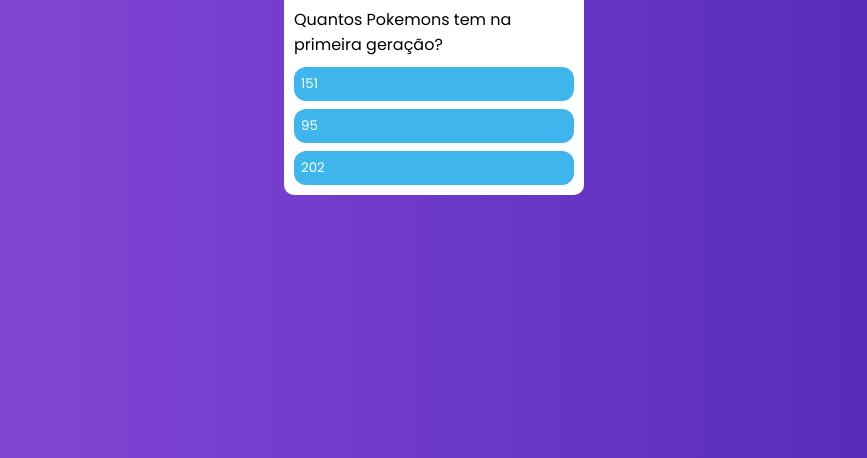
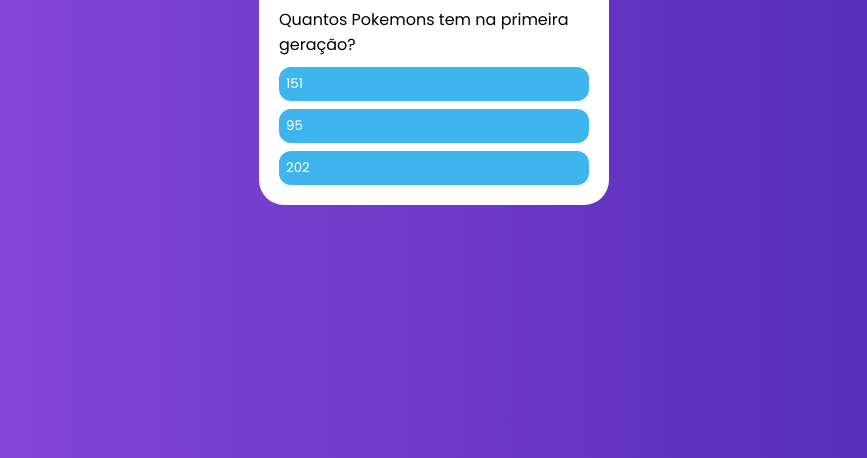
Before and after one commit to joaovxctorr/pokeQuiz-js, a plain HTML site: page index.html in a window 1280 px wide. Shown: the part 342-800 px from the top of the page, without its empty margins (206-1073 px from the left). Drawn offline with Linux system fonts and the light colour scheme.

Commit message:
Update style.css

```diff
--- a/style.css
+++ b/style.css
@@ -24,10 +24,10 @@ body h2 {
 
 main {
   background-color: white;
-  padding: 10px;
-  border-radius: 10px;
+  padding: 20px;
+  border-radius: 25px;
   width: 100%;
-  max-width: 300px;
+  max-width: 350px;
   min-height: 200px;
   display: flex;
   align-items: center;
```
